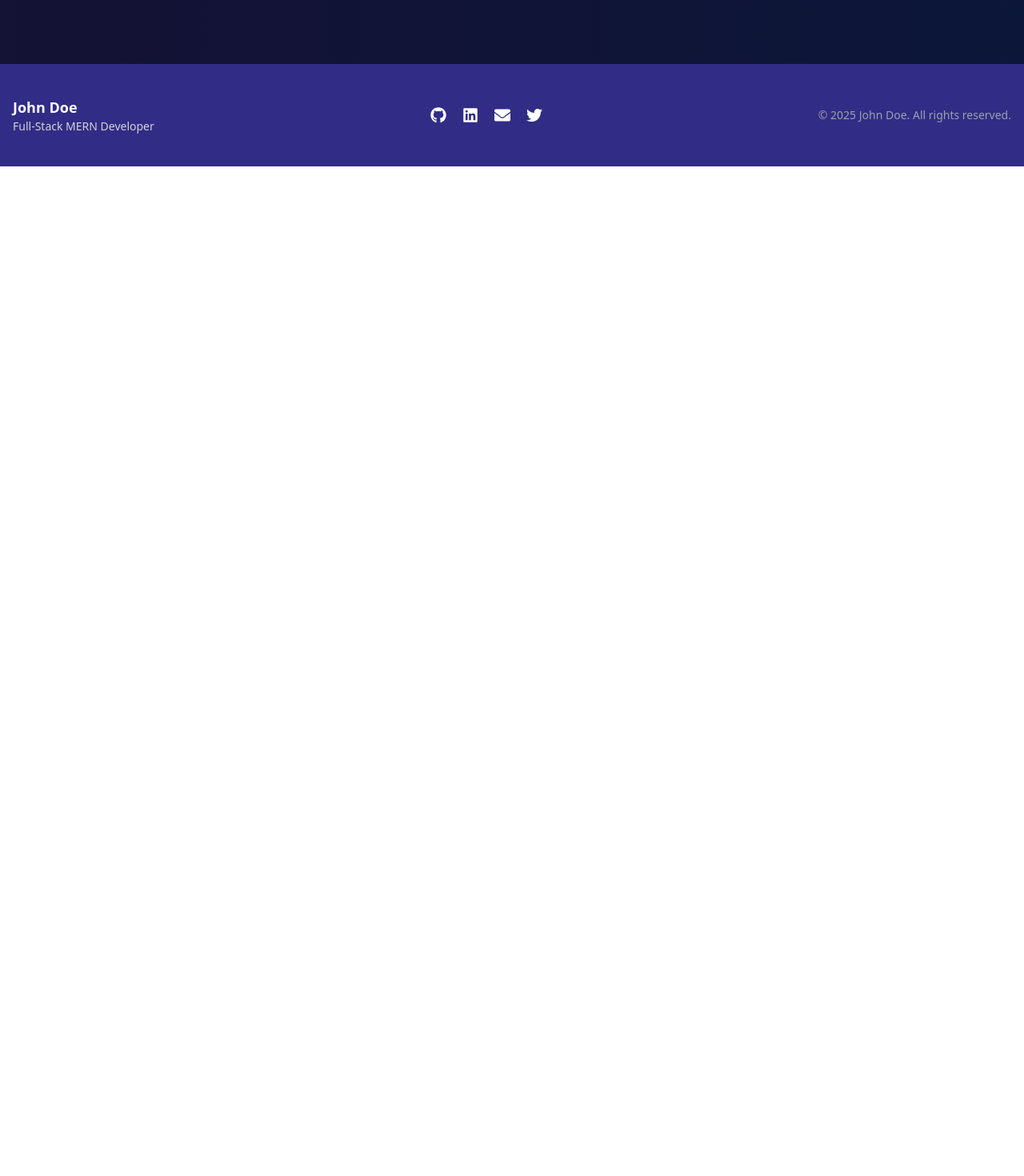
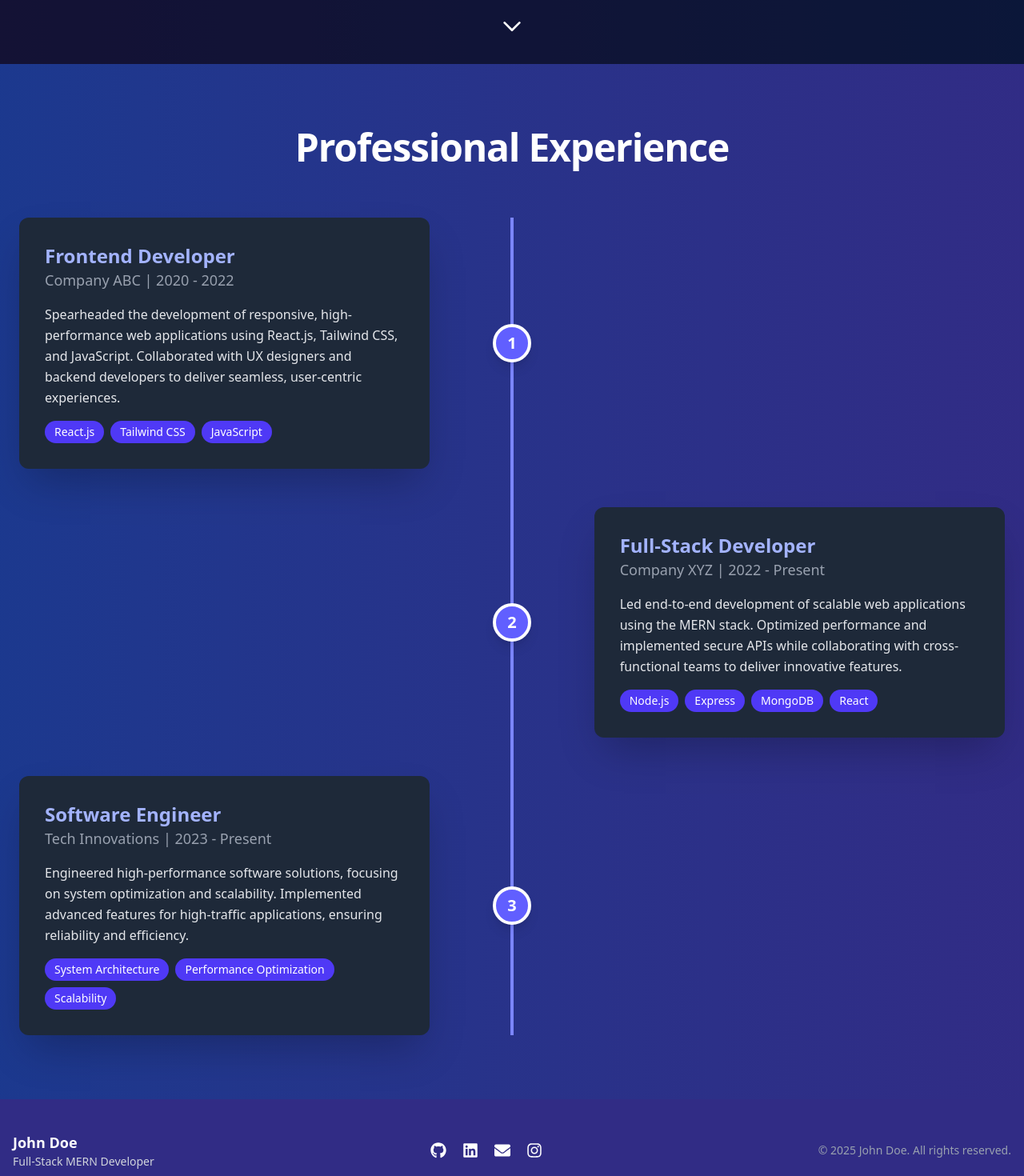
Before and after one commit to shahane806/portfolio_omshahane, a React (Vite) app in the folder frontend/: page / in a window 1280 px wide. Shown: the part 720-2190 px from the top of the page at 80% size. Before the commit the page ends 928 px from the top, so only its background shows below. Built offline with nearby package versions, Linux system fonts and the light colour scheme.

Commit message:
commited Now

```diff
--- a/frontend/src/Components/Footer.jsx
+++ b/frontend/src/Components/Footer.jsx
@@ -1,6 +1,6 @@
 import React from 'react';
 import { motion } from 'framer-motion';
-import { FaGithub, FaLinkedin, FaTwitter, FaEnvelope } from 'react-icons/fa';
+import { FaGithub, FaLinkedin, FaEnvelope, FaInstagram } from 'react-icons/fa';
 
 const Footer = () => {
   return (
@@ -28,9 +28,14 @@ const Footer = () => {
           <a href="mailto:john@example.com" className="hover:text-gray-300 transition">
             <FaEnvelope />
           </a>
-          <a href="https://twitter.com" target="_blank" rel="noopener noreferrer" className="hover:text-gray-300 transition">
-            <FaTwitter />
-          </a>
+          <a
+  href="https://www.instagram.com/your_username"
+  target="_blank"
+  rel="noopener noreferrer"
+  className="hover:text-gray-300 transition"
+>
+  <FaInstagram />
+</a>
         </div>
 
         {/* Copyright */}
--- a/frontend/src/Pages/Home.jsx
+++ b/frontend/src/Pages/Home.jsx
@@ -2,19 +2,22 @@ import React from 'react';
 import { motion } from 'framer-motion';
 
 const Home = () => {
+  // Scroll to the experience section
+  const scrollToExperience = () => {
+    const experienceSection = document.getElementById('experience');
+    experienceSection.scrollIntoView({ behavior: 'smooth' });
+  };
+
   return (
     <main className="bg-gradient-to-r from-indigo-900 to-blue-900 text-white font-sans scroll-smooth">
-      {/* Hero Section */}
+      {/* Hero Section (unchanged) */}
       <motion.section
         initial={{ opacity: 0 }}
         animate={{ opacity: 1 }}
         transition={{ duration: 1 }}
         className="min-h-screen flex flex-col items-center justify-center text-center px-6 relative"
       >
-        {/* Dark Overlay */}
         <div className="absolute inset-0 bg-black opacity-60 pointer-events-none"></div>
-
-        {/* Circular Profile Image */}
         <motion.div
           initial={{ opacity: 0, scale: 0.9 }}
           animate={{ opacity: 1, scale: 1 }}
@@ -22,13 +25,11 @@ const Home = () => {
           className="z-10 mb-6"
         >
           <img
-            src="https://avatars.githubusercontent.com/u/71377782?v=4" // <- Replace with your image path
+            src="https://avatars.githubusercontent.com/u/71377782?v=4"
             alt="John Doe"
             className="w-32 h-32 md:w-40 md:h-40 rounded-full border-4 border-white shadow-lg object-cover"
           />
         </motion.div>
-
-        {/* Heading */}
         <motion.h1
           initial={{ y: -50, opacity: 0 }}
           animate={{ y: 0, opacity: 1 }}
@@ -37,7 +38,6 @@ const Home = () => {
         >
           Hi, I'm John Doe
         </motion.h1>
-
         <motion.h2
           initial={{ y: 50, opacity: 0 }}
           animate={{ y: 0, opacity: 1 }}
@@ -46,7 +46,6 @@ const Home = () => {
         >
           Full-Stack MERN Developer
         </motion.h2>
-
         <motion.p
           initial={{ opacity: 0 }}
           animate={{ opacity: 1 }}
@@ -56,9 +55,8 @@ const Home = () => {
           I create beautiful, performant web applications that are intuitive and accessible.
           Let's build something amazing together.
         </motion.p>
-
         <motion.a
-          href="#projects"
+          href="#experience"
           initial={{ scale: 0.8, opacity: 0 }}
           animate={{ scale: 1, opacity: 1 }}
           transition={{ duration: 1, delay: 0.8 }}
@@ -66,7 +64,138 @@ const Home = () => {
         >
           View My Work
         </motion.a>
+        <motion.div
+          initial={{ opacity: 0 }}
+          animate={{ opacity: 1, y: [0, 10, 0] }}
+          transition={{ duration: 2, repeat: Infinity, repeatType: 'reverse' }}
+          className="absolute bottom-5 cursor-pointer"
+          onClick={scrollToExperience}
+        >
+          <div className="w-14 h-14 flex items-center justify-center rounded-full">
+            <svg
+              xmlns="http://www.w3.org/2000/svg"
+              fill="none"
+              viewBox="0 0 24 24"
+              stroke="currentColor"
+              className="w-8 h-8 text-white transform rotate-270"
+            >
+              <path
+                strokeLinecap="round"
+                strokeLinejoin="round"
+                strokeWidth="2"
+                d="M15 19l-7-7 7-7"
+              />
+            </svg>
+          </div>
+        </motion.div>
       </motion.section>
+
+      {/* Updated Experience Section */}
+      <section id="experience" className="py-20 bg-gradient-to-r from-blue-900 to-indigo-900 text-white">
+        <div className="max-w-7xl mx-auto px-6">
+          <motion.h2
+            initial={{ y: -50, opacity: 0 }}
+            whileInView={{ y: 0, opacity: 1 }}
+            transition={{ duration: 0.8 }}
+            viewport={{ once: true }}
+            className="text-4xl md:text-5xl font-extrabold mb-16 text-center tracking-tight"
+          >
+            Professional Experience
+          </motion.h2>
+
+          {/* Timeline */}
+          <div className="relative space-y-12">
+            {/* Vertical Line */}
+            <div className="absolute left-1/2 w-1 bg-indigo-400 h-full transform -translate-x-1/2 hidden md:block"></div>
+
+            {/* Experience 1 */}
+            <motion.div
+              initial={{ opacity: 0, x: -100 }}
+              whileInView={{ opacity: 1, x: 0 }}
+              transition={{ duration: 0.8 }}
+              viewport={{ once: true }}
+              className="flex flex-col md:flex-row items-center md:justify-between relative"
+            >
+              <div className="md:w-5/12 order-2 md:order-1">
+                <div className="bg-gray-800 rounded-xl p-8 shadow-2xl hover:shadow-indigo-500/20 transition-all duration-300">
+                  <h3 className="text-2xl font-bold text-indigo-300">Frontend Developer</h3>
+                  <p className="text-lg text-gray-400">Company ABC | 2020 - 2022</p>
+                  <p className="mt-4 text-gray-200 leading-relaxed">
+                    Spearheaded the development of responsive, high-performance web applications using React.js, Tailwind CSS, and JavaScript. Collaborated with UX designers and backend developers to deliver seamless, user-centric experiences.
+                  </p>
+                  <div className="mt-4 flex flex-wrap gap-2">
+                    <span className="px-3 py-1 bg-indigo-600 text-sm rounded-full">React.js</span>
+                    <span className="px-3 py-1 bg-indigo-600 text-sm rounded-full">Tailwind CSS</span>
+                    <span className="px-3 py-1 bg-indigo-600 text-sm rounded-full">JavaScript</span>
+                  </div>
+                </div>
+              </div>
+              <div className="w-12 h-12 rounded-full bg-indigo-500 flex items-center justify-center border-4 border-white shadow-lg mb-6 md:mb-0 order-1 md:order-2 z-10 md:absolute md:left-1/2 md:-translate-x-1/2">
+                <span className="text-xl font-semibold text-white">1</span>
+              </div>
+              <div className="md:w-5/12 order-3 hidden md:block"></div>
+            </motion.div>
+
+            {/* Experience 2 (Fixed Alignment) */}
+            <motion.div
+              initial={{ opacity: 0, x: 100 }}
+              whileInView={{ opacity: 1, x: 0 }}
+              transition={{ duration: 0.8 }}
+              viewport={{ once: true }}
+              className="flex flex-col md:flex-row items-center md:justify-between relative"
+            >
+              {/* Make sure the order and positioning are symmetrical */}
+              <div className="md:w-5/12 order-2 hidden md:block"></div>
+              <div className="w-12 h-12 rounded-full bg-indigo-500 flex items-center justify-center border-4 border-white shadow-lg mb-6 md:mb-0 order-1 z-10 md:absolute md:left-1/2 md:-translate-x-1/2">
+                <span className="text-xl font-semibold text-white">2</span>
+              </div>
+              <div className="md:w-5/12 order-2 md:ml-auto">
+                <div className="bg-gray-800 rounded-xl p-8 shadow-2xl hover:shadow-indigo-500/20 transition-all duration-300">
+                  <h3 className="text-2xl font-bold text-indigo-300">Full-Stack Developer</h3>
+                  <p className="text-lg text-gray-400">Company XYZ | 2022 - Present</p>
+                  <p className="mt-4 text-gray-200 leading-relaxed">
+                    Led end-to-end development of scalable web applications using the MERN stack. Optimized performance and implemented secure APIs while collaborating with cross-functional teams to deliver innovative features.
+                  </p>
+                  <div className="mt-4 flex flex-wrap gap-2">
+                    <span className="px-3 py-1 bg-indigo-600 text-sm rounded-full">Node.js</span>
+                    <span className="px-3 py-1 bg-indigo-600 text-sm rounded-full">Express</span>
+                    <span className="px-3 py-1 bg-indigo-600 text-sm rounded-full">MongoDB</span>
+                    <span className="px-3 py-1 bg-indigo-600 text-sm rounded-full">React</span>
+                  </div>
+                </div>
+              </div>
+            </motion.div>
+
+            {/* Experience 3 */}
+            <motion.div
+              initial={{ opacity: 0, x: -100 }}
+              whileInView={{ opacity: 1, x: 0 }}
+              transition={{ duration: 0.8 }}
+              viewport={{ once: true }}
+              className="flex flex-col md:flex-row items-center md:justify-between relative"
+            >
+              <div className="md:w-5/12 order-2 md:order-1">
+                <div className="bg-gray-800 rounded-xl p-8 shadow-2xl hover:shadow-indigo-500/20 transition-all duration-300">
+                  <h3 className="text-2xl font-bold text-indigo-300">Software Engineer</h3>
+                  <p className="text-lg text-gray-400">Tech Innovations | 2023 - Present</p>
+                  <p className="mt-4 text-gray-200 leading-relaxed">
+                    Engineered high-performance software solutions, focusing on system optimization and scalability. Implemented advanced features for high-traffic applications, ensuring reliability and efficiency.
+                  </p>
+                  <div className="mt-4 flex flex-wrap gap-2">
+                    <span className="px-3 py-1 bg-indigo-600 text-sm rounded-full">System Architecture</span>
+                    <span className="px-3 py-1 bg-indigo-600 text-sm rounded-full">Performance Optimization</span>
+                    <span className="px-3 py-1 bg-indigo-600 text-sm rounded-full">Scalability</span>
+                  </div>
+                </div>
+              </div>
+              <div className="w-12 h-12 rounded-full bg-indigo-500 flex items-center justify-center border-4 border-white shadow-lg mb-6 md:mb-0 order-1 md:order-2 z-10 md:absolute md:left-1/2 md:-translate-x-1/2">
+                <span className="text-xl font-semibold text-white">3</span>
+              </div>
+              <div className="md:w-5/12 order-3 hidden md:block"></div>
+            </motion.div>
+          </div>
+        </div>
+      </section>
     </main>
   );
 };
```
